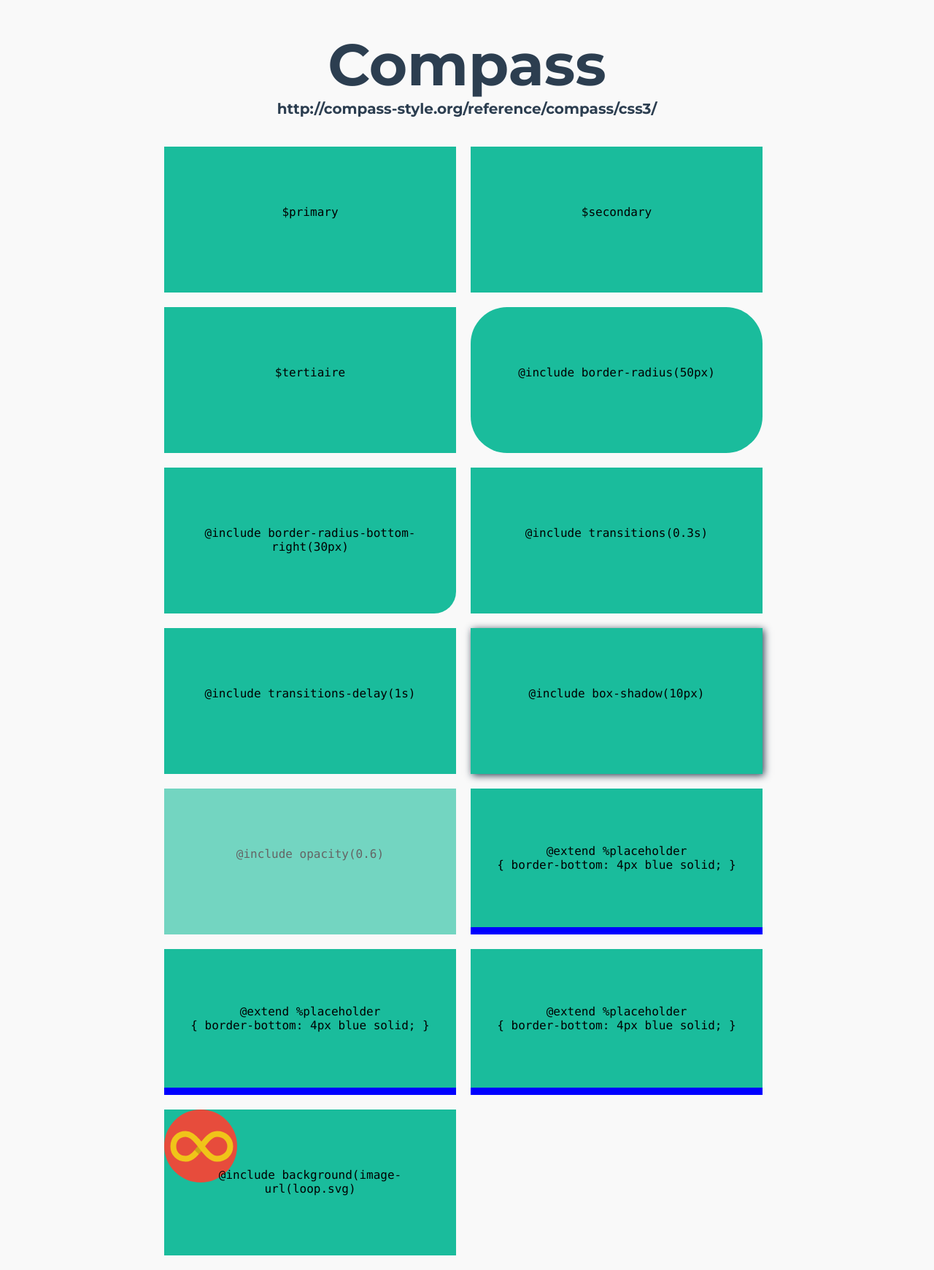
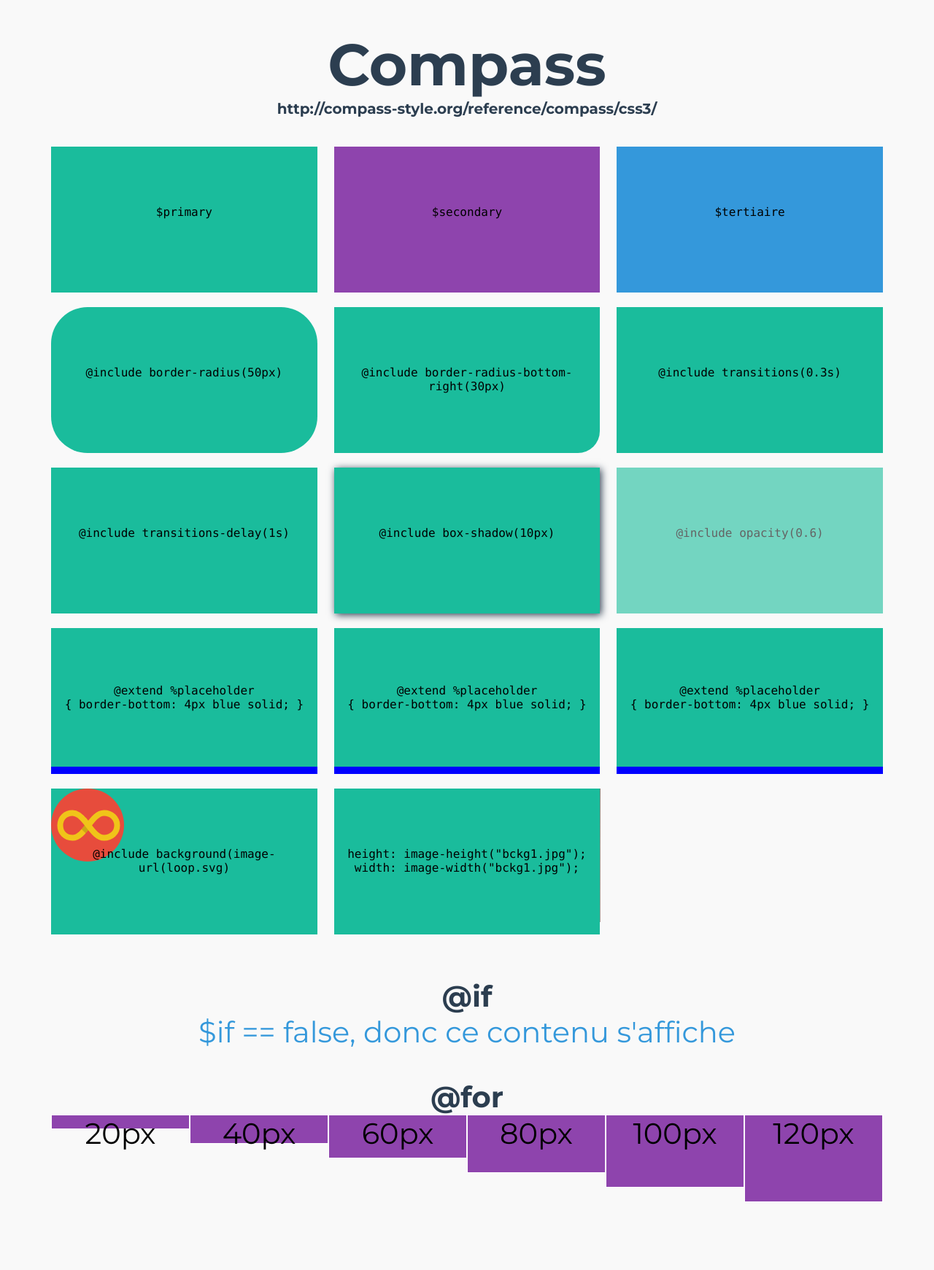
Before and after one commit to polikin/presentation, a PHP site: page / in a window 1280 px wide. Shown: the whole page at 73% size. After the commit the page ends 1647 px from the top, so only its background shows below. Run offline with PHP 8.4, Linux system fonts and the light colour scheme.

Commit message:
add examples

```diff
--- a/assets/styles/screen.css
+++ b/assets/styles/screen.css
@@ -569,7 +569,7 @@
 .container {
   margin: 0 auto;
   height: auto;
-  width: 830px;
+  width: 1140px;
   float: none;
   background: none;
 }
@@ -588,24 +588,32 @@
 
 /*****************/
 /* line 98, src/_sass-screen.scss */
-h1 {
+h1, h2 {
   margin: 40px 0;
   font-size: 80px;
   font-weight: 700;
+  display: block;
   text-align: center;
   color: #2c3e50;
 }
-/* line 109, src/_sass-screen.scss */
-h1 span {
+/* line 110, src/_sass-screen.scss */
+h1 span, h2 span {
   display: block;
   font-size: 20px;
 }
 
 /* line 117, src/_sass-screen.scss */
+h2 {
+  margin-top: 40px;
+  margin-bottom: 0;
+  font-size: 40px;
+}
+
+/* line 127, src/_sass-screen.scss */
 .examples div {
   position: relative;
-  margin: 0 20px 20px 0;
-  width: 400px;
+  margin: 0 2% 20px 0;
+  width: 32%;
   height: 200px;
   text-align: center;
   float: left;
@@ -621,11 +629,11 @@
   -o-transition: 0.3s;
   transition: 0.3s;
 }
-/* line 140, src/_sass-screen.scss */
-.examples div:nth-child(2n) {
+/* line 150, src/_sass-screen.scss */
+.examples div:nth-child(3n) {
   margin-right: 0;
 }
-/* line 144, src/_sass-screen.scss */
+/* line 154, src/_sass-screen.scss */
 .examples div.not {
   filter: progid:DXImageTransform.Microsoft.Alpha(Opacity=30);
   opacity: 0.3;
@@ -634,10 +642,17 @@
   -o-transition-delay: 0s;
   transition-delay: 0s;
 }
-/* line 149, src/_sass-screen.scss */
+/* line 159, src/_sass-screen.scss */
+.examples div.secondary {
+  background: #8e44ad;
+}
+/* line 161, src/_sass-screen.scss */
+.examples div.tertiaire {
+  background: #3498db;
+}
+/* line 163, src/_sass-screen.scss */
 .examples div code {
   height: 20%;
-  padding: 0 20px;
   color: black;
   box-sizing: border-box;
   -webkit-box-sizing: border-box;
@@ -662,7 +677,7 @@
   margin-left: -/2;
   z-index: 9999;
 }
-/* line 164, src/_sass-screen.scss */
+/* line 176, src/_sass-screen.scss */
 .examples div code.hidden {
   -webkit-transform: scale(0.5);
   -ms-transform: scale(0.5);
@@ -672,9 +687,9 @@
   filter: progid:DXImageTransform.Microsoft.Alpha(Opacity=0);
   opacity: 0;
 }
-/* line 169, src/_sass-screen.scss */
-.examples div code.ouput {
-  font-size: 16px;
+/* line 181, src/_sass-screen.scss */
+.examples div code.output {
+  font-size: 17px;
   filter: progid:DXImageTransform.Microsoft.Alpha(Opacity=0);
   opacity: 0;
   -webkit-transform: scale(0.5);
@@ -683,8 +698,8 @@
   -o-transform: scale(0.5);
   transform: scale(0.5);
 }
-/* line 175, src/_sass-screen.scss */
-.examples div code.ouput.hidden {
+/* line 187, src/_sass-screen.scss */
+.examples div code.output.hidden {
   -webkit-transform: scale(1);
   -ms-transform: scale(1);
   -moz-transform: scale(1);
@@ -771,23 +786,183 @@
   background: #3498db;
 }
 
+/* line 53, src/_examples.scss */
+.image-resize {
+  position: relative;
+}
+/* line 56, src/_examples.scss */
+.image-resize.hover {
+  background: rgba(26, 188, 156, 0);
+}
+/* line 59, src/_examples.scss */
+.image-resize.hover code {
+  color: red;
+  background: white;
+  filter: progid:DXImageTransform.Microsoft.Alpha(Opacity=0);
+  opacity: 0;
+}
+/* line 69, src/_examples.scss */
+.image-resize.not .bckg {
+  filter: progid:DXImageTransform.Microsoft.Alpha(Opacity=0);
+  opacity: 0;
+}
+/* line 72, src/_examples.scss */
+.image-resize .output {
+  color: red;
+}
+/* line 74, src/_examples.scss */
+.image-resize .bckg {
+  position: absolute;
+  display: block;
+  height: 183px;
+  width: 365px;
+  background: url('../images/bckg1.jpg?1380821642');
+  z-index: -1;
+}
+
 /*****************/
 /**
 * @tags: nesting
 */
-/* line 59, src/_examples.scss */
+/* line 94, src/_examples.scss */
 .ma-class {
   background: #1abc9c;
 }
-/* line 63, src/_examples.scss */
+/* line 98, src/_examples.scss */
 .ma-class .mon-div {
   background: #8e44ad;
 }
-/* line 67, src/_examples.scss */
+/* line 102, src/_examples.scss */
 .ma-class .mon-div .mon-span {
   background: #3498db;
 }
 
 /*****************/
+/**
+* @tags: @if
+*/
+/* line 117, src/_examples.scss */
+.examples-intermediaire {
+  margin: 0 0 40px 0;
+  font-size: 40px;
+  text-align: center;
+}
+
+/* line 132, src/_examples.scss */
+.if:before {
+  color: #3498db;
+  content: "$if == false, donc ce contenu s'affiche";
+}
+
+/*****************/
+/**
+* @tags: @for
+*/
+/* line 149, src/_examples.scss */
+.for .for-0 {
+  width: 16.66667%;
+  height: 0px;
+  float: left;
+  border: 1px white solid;
+  background: #8e44ad;
+  box-sizing: border-box;
+  -webkit-box-sizing: border-box;
+  -moz-box-sizing: border-box;
+}
+/* line 160, src/_examples.scss */
+.for .for-0:before {
+  content: "0px";
+}
+/* line 149, src/_examples.scss */
+.for .for-1 {
+  width: 16.66667%;
+  height: 20px;
+  float: left;
+  border: 1px white solid;
+  background: #8e44ad;
+  box-sizing: border-box;
+  -webkit-box-sizing: border-box;
+  -moz-box-sizing: border-box;
+}
+/* line 160, src/_examples.scss */
+.for .for-1:before {
+  content: "20px";
+}
+/* line 149, src/_examples.scss */
+.for .for-2 {
+  width: 16.66667%;
+  height: 40px;
+  float: left;
+  border: 1px white solid;
+  background: #8e44ad;
+  box-sizing: border-box;
+  -webkit-box-sizing: border-box;
+  -moz-box-sizing: border-box;
+}
+/* line 160, src/_examples.scss */
+.for .for-2:before {
+  content: "40px";
+}
+/* line 149, src/_examples.scss */
+.for .for-3 {
+  width: 16.66667%;
+  height: 60px;
+  float: left;
+  border: 1px white solid;
+  background: #8e44ad;
+  box-sizing: border-box;
+  -webkit-box-sizing: border-box;
+  -moz-box-sizing: border-box;
+}
+/* line 160, src/_examples.scss */
+.for .for-3:before {
+  content: "60px";
+}
+/* line 149, src/_examples.scss */
+.for .for-4 {
+  width: 16.66667%;
+  height: 80px;
+  float: left;
+  border: 1px white solid;
+  background: #8e44ad;
+  box-sizing: border-box;
+  -webkit-box-sizing: border-box;
+  -moz-box-sizing: border-box;
+}
+/* line 160, src/_examples.scss */
+.for .for-4:before {
+  content: "80px";
+}
+/* line 149, src/_examples.scss */
+.for .for-5 {
+  width: 16.66667%;
+  height: 100px;
+  float: left;
+  border: 1px white solid;
+  background: #8e44ad;
+  box-sizing: border-box;
+  -webkit-box-sizing: border-box;
+  -moz-box-sizing: border-box;
+}
+/* line 160, src/_examples.scss */
+.for .for-5:before {
+  content: "100px";
+}
+/* line 149, src/_examples.scss */
+.for .for-6 {
+  width: 16.66667%;
+  height: 120px;
+  float: left;
+  border: 1px white solid;
+  background: #8e44ad;
+  box-sizing: border-box;
+  -webkit-box-sizing: border-box;
+  -moz-box-sizing: border-box;
+}
+/* line 160, src/_examples.scss */
+.for .for-6:before {
+  content: "120px";
+}
+
 /* !!!! BACKUP !!!! */
 /* http://codepen.io/polikin_/pen/DbBhf */
--- a/assets/styles/src/_sass-screen.scss
+++ b/assets/styles/src/_sass-screen.scss
@@ -67,7 +67,7 @@
 	margin:	0 auto;
 
 	height:	auto;
-	width:	830px;
+	width:	1140px;
 
 	float:	none;
 
@@ -78,7 +78,7 @@
 * @tags: div var
 */
 
-$div-width  : 400px;
+$div-width  : 32%;
 $div-height : 200px;
 $div-bckg   : $primary;
 
@@ -95,7 +95,7 @@
 
 /*****************/
 
-h1 {
+h1, h2 {
 	margin:	40px 0;
 
 	font: {
@@ -103,6 +103,7 @@
 		weight : 700;
 	};
 
+	display    : block;
 	text-align : center;
 	color      : $shadow;
 
@@ -113,11 +114,20 @@
 	}
 }
 
+h2 {
+	margin:{
+		top:	40px;
+		bottom:	0;
+	};
+
+	font-size:	40px;
+}
+
 .examples {
 	div {
 		position:	relative;
 
-		margin  : 0 20px 20px 0;
+		margin  : 0 2% 20px 0;
 
 		width  : $div-width;
 		height : $div-height;
@@ -137,7 +147,7 @@
 		@include borderbox();
 		@include transition(0.3s);
 
-		&:nth-child(2n) { margin-right: 0; }
+		&:nth-child(3n) { margin-right: 0; }
 
 		//&:hover { border:	8px black solid; };
 
@@ -146,14 +156,16 @@
 			@include transition-delay(0s);
 		}
 
+		&.secondary { background: $secondary;}
+
+		&.tertiaire { background: $tertiaire;}
+
 		code {
 
 			@extend %backface;
 			@extend %preserve;
 
 			height:	20%;
-
-			padding : 0 20px;
 
 			color:	$black;
 
@@ -166,8 +178,8 @@
 				@include opacity(0);
 			}
 
-			&.ouput {
-				font-size:	16px;
+			&.output {
+				font-size:	17px;
 
 				@include opacity(0);
 				@include prefixer(transform, scale(0.5));
--- a/assets/templates/home.php
+++ b/assets/templates/home.php
@@ -7,22 +7,25 @@
 		<span>http://compass-style.org/reference/compass/css3/</span>
 	</h1>
 
-	<div class="examples">
+	<div class="examples cf">
 		<div class="primary">
 			<code>$primary</code>
+			<code class="output">#1abc9c</code>
 		</div>
 
 		<div class="secondary">
 			<code>$secondary</code>
+			<code class="output">#8E44AD</code>
 		</div>
 
 		<div class="tertiaire">
 			<code>$tertiaire</code>
+			<code class="output">#3498db</code>
 		</div>
 
 		<div class="border-radius">
 			<code>@include border-radius(50px)</code>
-			<code class="ouput">
+			<code class="output">
 			    -webkit-border-radius: 50px;<br>
 			    -moz-border-radius: 50px;<br>
 			    border-radius: 50px;
@@ -31,7 +34,7 @@
 
 		<div class="border-bottom-right-radius">
 			<code>@include border-radius-bottom-right(30px)</code>
-			<code class="ouput">
+			<code class="output">
 			    -webkit-border-radius-bottomright: 30px;<br>
 			    -moz-border-radius-bottomright: 30px;<br>
 			    border-radius-bottomright: 30px;
@@ -40,7 +43,7 @@
 
 		<div class="transition">
 			<code>@include transitions(0.3s)</code>
-			<code class="ouput">
+			<code class="output">
 			    -webkit-transition: 0.3s;<br>
 			    -moz-transition: 0.3s;<br>
 			    transition: 0.3s;
@@ -49,7 +52,7 @@
 
 		<div class="transition transition-delay">
 			<code>@include transitions-delay(1s)</code>
-			<code class="ouput">
+			<code class="output">
 			    -webkit-transition-delay: 1s;<br>
 			    -moz-transition-delay: 1s;<br>
 			    transition-delay: 1s;
@@ -58,7 +61,7 @@
 
 		<div class="box-shadow">
 			<code>@include box-shadow(10px)</code>
-			<code class="ouput">
+			<code class="output">
 			    -webkit-box-shadow: 10px;<br>
 			    -moz-box-shadow: 10px;<br>
 			    box-shadow: 10px;
@@ -67,7 +70,7 @@
 
 		<div class="opacity">
 			<code>@include opacity(0.6)</code>
-			<code class="ouput">
+			<code class="output">
 			    <span style="font-size:13px;">filter: progid:DXImageTransform.Microsoft.<br>Alpha(Opacity=60);</span><br>
 			    opacity: 0.6;
 			</code>
@@ -77,7 +80,7 @@
 			<code>
 				@extend %placeholder <br>{ border-bottom: 4px blue solid; }
 			</code>
-			<code class="ouput">
+			<code class="output">
 			    .examples .extend, <br>.examples .extend2, <br>.examples .extend3
 			</code>
 		</div>
@@ -86,7 +89,7 @@
 			<code>
 				@extend %placeholder <br>{ border-bottom: 4px blue solid; }
 			</code>
-			<code class="ouput">
+			<code class="output">
 			    .examples .extend, <br>.examples .extend2, <br>.examples .extend3
 			</code>
 		</div>
@@ -95,7 +98,7 @@
 			<code>
 				@extend %placeholder <br>{ border-bottom: 4px blue solid; }
 			</code>
-			<code class="ouput">
+			<code class="output">
 			    .examples .extend, <br>.examples .extend2, <br>.examples .extend3
 			</code>
 		</div>
@@ -104,11 +107,38 @@
 			<code>
 				@include background(image-url(loop.svg)
 			</code>
-			<code class="ouput">
+			<code class="output">
 			    background: <br>url('../images/loop.svg<span style="color:red;">?1380732841</span>') <br>top left no-repeat #1abc9c;
 			</code>
 		</div>
 
+		<div class="image-resize">
+			<code>
+				height:	image-height("bckg1.jpg");<br>
+				width:	image-width("bckg1.jpg");
+			</code>
+			<code class="output">
+				<span class="width"></span>
+				<span class="height"></span>
+			</code>
+			<span class="bckg"></span>
+		</div>
+
+	</div>
+
+	<div class="examples-intermediaire">
+		<h2>@if</h2>
+		<div class="if"></div>
+
+		<h2>@for</h2>
+		<div class="for">
+			<div class="for-1"></div>
+			<div class="for-2"></div>
+			<div class="for-3"></div>
+			<div class="for-4"></div>
+			<div class="for-5"></div>
+			<div class="for-6"></div>
+		</div>
 	</div>
 
 </div>
@@ -121,6 +151,16 @@
 			$(this).removeClass('not').toggleClass('hover');
 		});
 
+		/*****************/
+
+		var bckg_width = $('.image-resize .bckg').width();
+		var bckg_height = $('.image-resize .bckg').height();
+
+		$('.image-resize .width').html(bckg_width + 'px');
+		$('.image-resize .height').html(bckg_height + 'px');
+
+		/*****************/
+
 		$(document).on('click','.examples div', function(e){
 
 			$(this).find('code').toggleClass('hidden');
```
Also changed, not shown: assets/styles/screen-codepen.css (+32 -17 lines), assets/images/bckg1.jpg (added), assets/images/bckg2.jpg (added).
